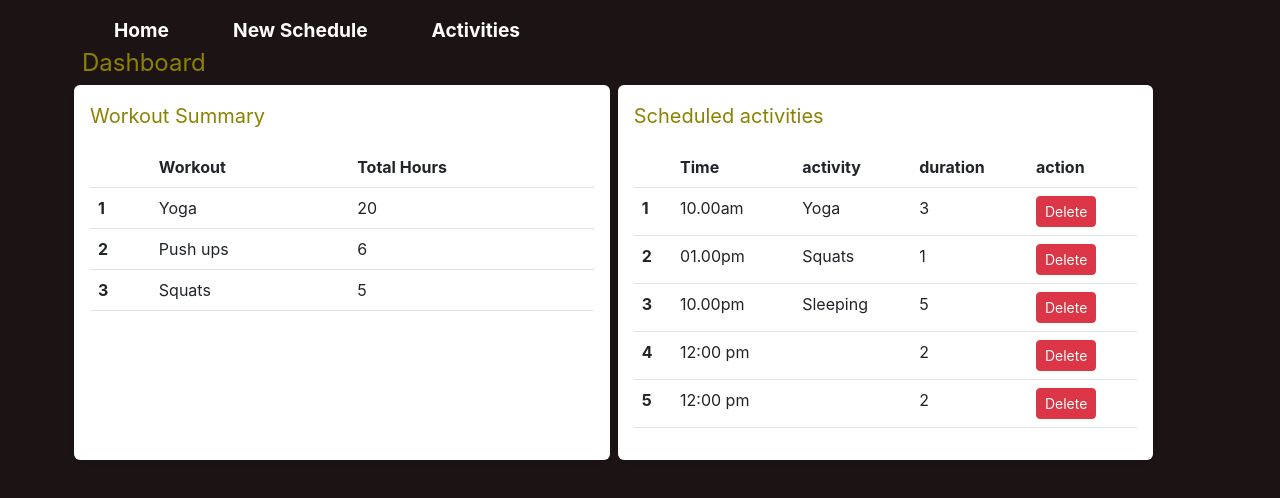
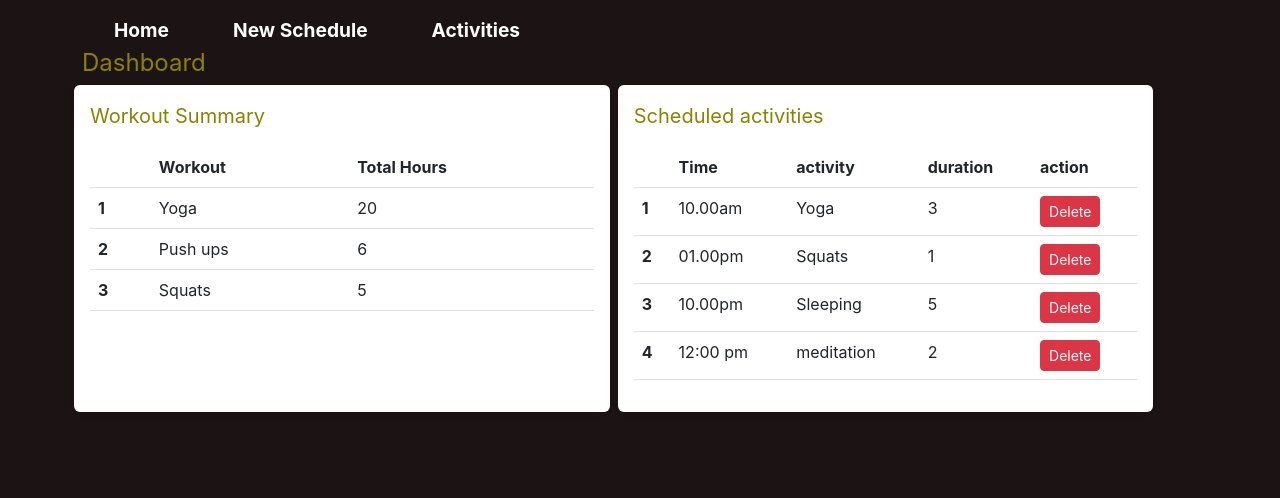
Before and after one commit to Esther2015157/fitnessapp, a React (Create React App) app: page / in a window 1280 px wide. Shown: the top 498 px of the page. Built offline with nearby package versions, Linux system fonts and the light colour scheme; data requests are answered from the project's data file.

Commit message:
added activity

```diff
--- a/db.json
+++ b/db.json
@@ -39,18 +39,13 @@
       "status": "pending"
     },
     {
-      "activity": "",
+      "activity": "meditation",
       "time": "12:00 pm",
       "duration": "2",
       "status": "",
       "id": 4
-    },
-    {
-      "activity": "",
-      "time": "12:00 pm",
-      "duration": "2",
-      "status": "Done",
-      "id": 5
     }
+
+
   ]
 }
--- a/src/index.css
+++ b/src/index.css
@@ -21,7 +21,7 @@ code {
   padding: 2rem;
   font-weight: bold;
   font-size: 1.2rem;
-  color: white;
+  color: #ffffff;
 }
 .headings{
   color: rgb(139, 130, 0);
```
